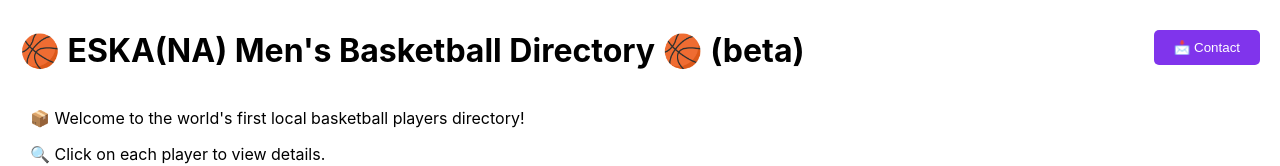
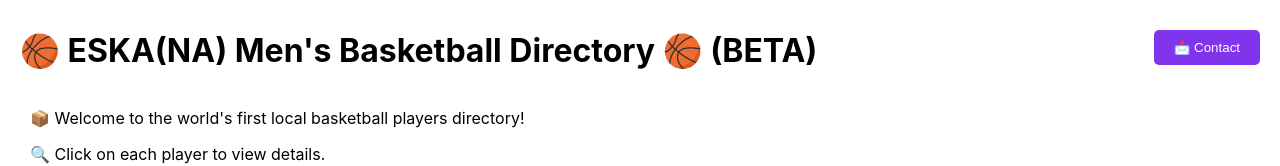
Before and after one commit to llaliotis/players_directory, a React (Create React App) app: page / in a window 1280 px wide. Shown: the top 166 px of the page. Built offline with nearby package versions, Linux system fonts and the light colour scheme.

Commit message:
Updated title with BETA

```diff
--- a/public/index.html
+++ b/public/index.html
@@ -24,7 +24,7 @@
       work correctly both with client-side routing and a non-root public URL.
       Learn how to configure a non-root public URL by running `npm run build`.
     -->
-    <title>ESKA(NA) Player Directory</title>
+    <title>ESKA(NA) Player Directory (BETA)</title>
 
     <!-- Google tag (gtag.js) -->
 <script async src="https://www.googletagmanager.com/gtag/js?id=G-KDD78VXVHH"></script>
--- a/src/App.js
+++ b/src/App.js
@@ -36,7 +36,7 @@ function App() {
     <div className="app-container">
       <header>
         <div className="title-container">
-          <h1>🏀 ESKA(NA) Men's Basketball Directory 🏀 (beta)</h1>
+          <h1>🏀 ESKA(NA) Men's Basketball Directory 🏀 (BETA)</h1>
           <p className="title-description">
           📦 Welcome to the world's first local basketball players directory!
             <p>🔍 Click on each player to view details.</p>⛹️‍♂️ If you want to add a player in the database,
```
